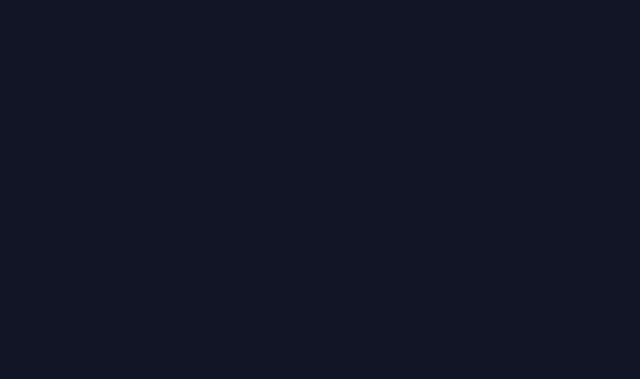
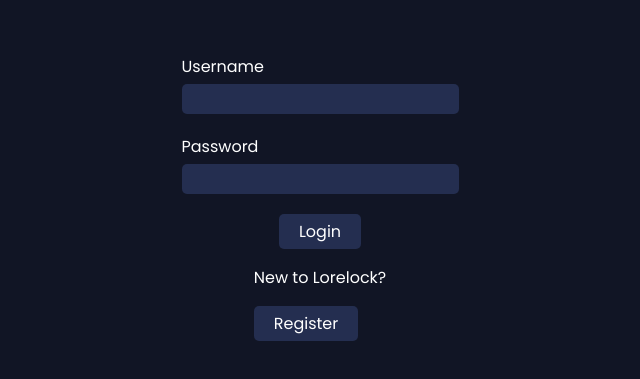
Before and after one commit to GarnerCode/lorelock, a Vue app: page /login in a window 1280 px wide. Shown: the part 203-582 px from the top of the page, without its empty margins (320-960 px from the left). Built offline with nearby package versions, Linux system fonts and the light colour scheme.

Commit message:
Setting up Campaign APIs, Login view

```diff
--- a/src/App.vue
+++ b/src/App.vue
@@ -28,6 +28,24 @@
     font-family: 'Poppins', sans-serif;
   }
 
+  .label-container {
+    margin-bottom: 5px;
+    label {
+      font-size: 16px;
+      color: var(--color-white-1);
+    }
+  }
+
+  .text-input {
+    background-color: var(--color-navy-4);
+    border: none;
+    padding: 5px 10px;
+    border-radius: 5px;
+    &:focus {
+      outline: none;
+    }
+  }
+
   .row {
     display: flex;
     flex-direction: row;
--- a/src/constants/api.ts
+++ b/src/constants/api.ts
@@ -1,5 +1,8 @@
 export const apiUrl = 'https://lorelock-server.onrender.com/';
 export const apiUrlTest = 'http://localhost:5000/'
 
-export const apiGetUsers = apiUrl + 'users';
-export const apiLogin = apiUrl + 'users/login';
+export const apiGetUsers = apiUrlTest + 'users';
+export const apiLogin = apiUrlTest + 'users/login';
+
+export const apiGetCampaigns = apiUrlTest + 'campaigns';
+export const apiGetUserCampaigns = apiUrlTest + 'campaigns/';
--- a/src/store/global.store.ts
+++ b/src/store/global.store.ts
@@ -34,6 +34,9 @@ export const useGlobalStore = defineStore('globalStore', {
             try {
                 await fetch(apiLogin, {
                     method: "POST",
+                    headers: {
+                        "Content-type": "application/json; charset=UTF-8"
+                    },
                     body: JSON.stringify(credentials)
                 })
                 .then((result) => {
--- a/src/views/DashboardView.vue
+++ b/src/views/DashboardView.vue
@@ -48,18 +48,10 @@
         data: () => {
             return {
                 globalStore: useGlobalStore(),
-                testUser: {
-                    email: 'tyler@garnercode.io',
-                    password: 'passwor',
-                }
            }
         },
         components: {
             Navbar,
         },
-        mounted() {
-            this.globalStore.testFetchUsers();
-            this.globalStore.login(this.testUser);
-        }
     })
 </script>
--- a/src/views/LoginView.vue
+++ b/src/views/LoginView.vue
@@ -1,13 +1,80 @@
 <template>
     <div id="login-view">
-
+        <form v-if="!toggleRegister" id="login-form">
+            <div class="field">
+                <div class="label-container">
+                    <label for="login-username">Username</label>
+                </div>
+                <input class="text-input" type="text" name="login-username">
+            </div>
+            <div class="field">
+                <div class="label-container">
+                    <label for="login-password">Password</label>
+                </div>
+                <input class="text-input" type="password" name="login-password">
+            </div>
+            <V-Button>Login</V-Button>
+        </form>
+        <form v-if="toggleRegister" id="register-form">
+            <div class="field">
+                <div class="label-container">
+                    <label for="register-username">Username</label>
+                </div>
+                <input class="text-input" type="text" name="login-username">
+            </div>
+            <div class="field">
+                <div class="label-container">
+                    <label for="register-password">Password</label>
+                </div>
+                <input class="text-input" type="password" name="register-password">
+            </div>
+            <div class="field">
+                <div class="label-container">
+                    <label for="register-confirm-password">Confirm Password</label>
+                </div>
+                <input class="text-input" type="password" name="register-confirm-password">
+            </div>
+        </form>
+        <div v-if="!toggleRegister">
+            <p>New to Lorelock?</p>
+            <V-Button @click="toggleRegister = true">Register</V-Button>
+        </div>
+        <div v-if="toggleRegister">
+            <p>Already have an account?</p>
+            <V-Button @click="toggleRegister = false">Login</V-Button>
+        </div>
     </div>
 </template>
 
+<style lang="scss">
+    #login-view {
+        display: flex;
+        flex-direction: column;
+        justify-content: center;
+        align-items: center;
+        height: 100vh;
+        form {
+            display: flex;
+            flex-direction: column;
+            align-items: center;
+            gap: 20px;
+        }
+    }
+</style>
+
 <script lang="ts">
     import { defineComponent } from 'vue';
+    import VButton from '@/components/shared/VButton.vue';
 
     export default defineComponent({
         name: 'LoginView',
+        data: () => {
+            return {
+                toggleRegister: false,
+            }
+        },
+        components: {
+            VButton,
+        }
     })
 </script>
```
